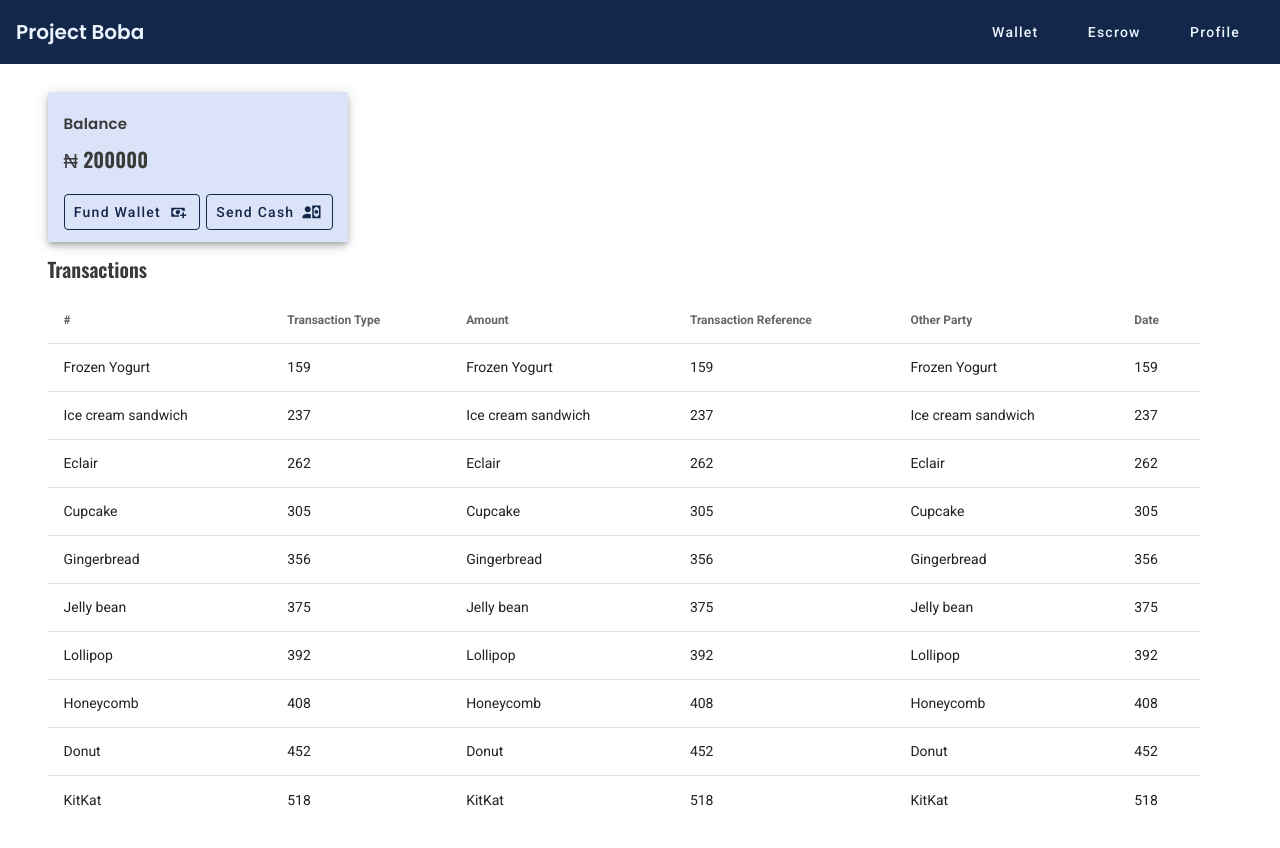
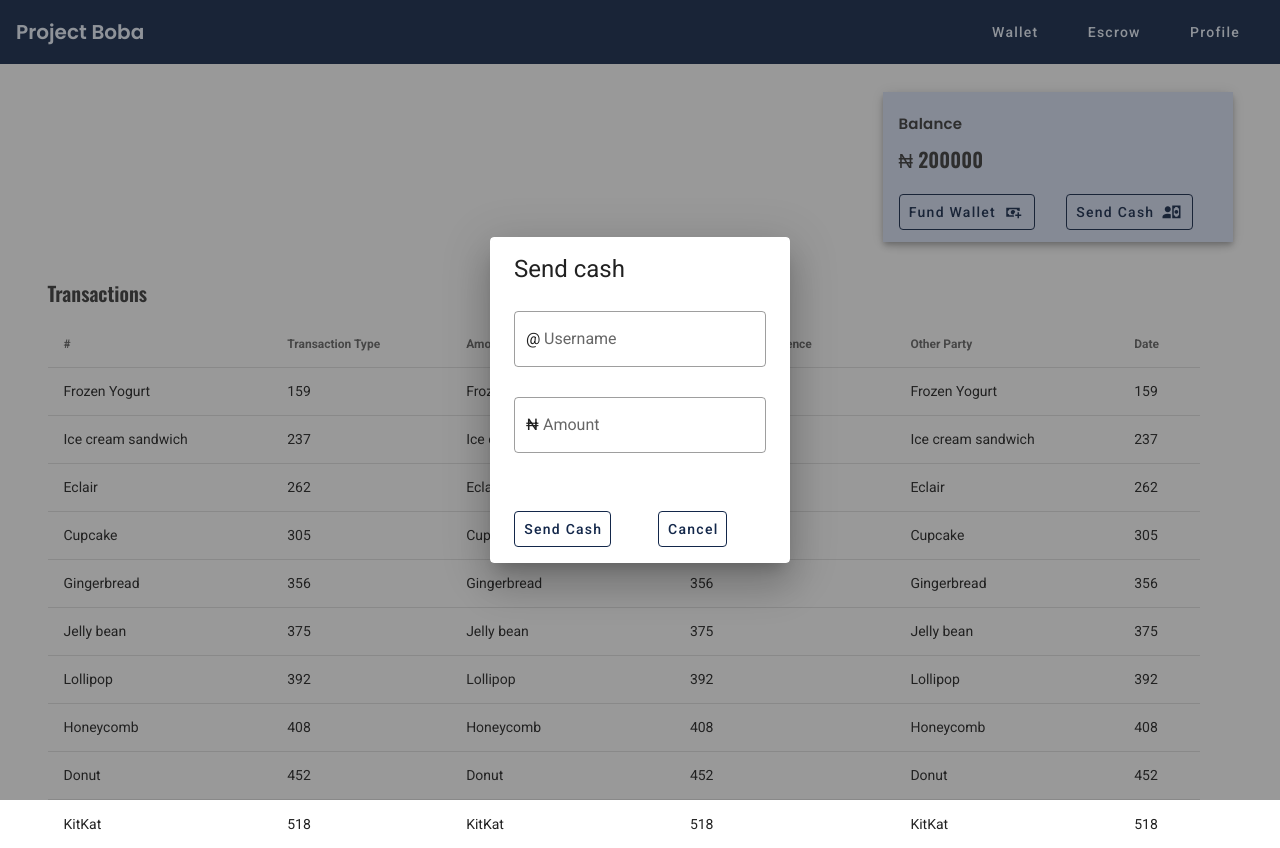
Before and after one commit to moon-grp/projectBoba-frontend, a Nuxt app: page /home in a window 1280 px wide. Before the commit the page ends 824 px from the top, so only its background shows below. Built offline with nearby package versions, Linux system fonts and the light colour scheme.

Commit message:
send money

```diff
--- a/pages/home.vue
+++ b/pages/home.vue
@@ -26,8 +26,8 @@
       </v-tabs-items>
     </div> -->
 
-    <v-row justify="start" class="mt-4">
-      <v-card width="300" height="150" color="#DAE3F7" elevation="5" tile>
+    <v-row justify="end" class="mt-4">
+      <v-card width="350" height="150" color="#DAE3F7" elevation="5" tile>
         <v-card-title class="amtFnt2"> Balance </v-card-title>
 
         <v-card-subtitle>
@@ -44,14 +44,14 @@
             fund wallet
             <v-icon right> mdi-cash-plus </v-icon>
           </v-btn>
-          <v-btn class="text-capitalize mx-auto" outlined color="#13274a"
+          <v-btn class="text-capitalize mx-auto"  @click="dialog = true" outlined color="#13274a"
             >send cash
             <v-icon right> mdi-account-cash </v-icon>
           </v-btn>
         </v-card-actions>
       </v-card>
     </v-row>
-    <v-row class="mt-6" justify="start">
+    <v-row class="mt-12" justify="start">
       <div class="text-capitalize amtFnt">transactions</div>
     </v-row>
     <v-row class="mt-6">
@@ -82,6 +82,41 @@
         </v-simple-table>
       </div>
     </v-row>
+
+    <v-dialog persistent max-width="300px" v-model="dialog">
+      <v-card>
+
+        <v-card-title>
+          <span class="headline">Send cash</span>
+        </v-card-title>
+        <v-card-text class="mt-4">
+          <v-container>
+            <v-row>
+              <v-text-field
+                label="Username"
+                outlined
+                color="#13274a"
+                prefix="@"
+              ></v-text-field>
+              <v-text-field
+                label="Amount"
+                outlined
+                color="#13274a"
+                prefix="₦"
+              ></v-text-field>
+            </v-row>
+          </v-container>
+        </v-card-text>
+        <v-card-actions class="pb-4">
+          <v-btn class="text-capitalize ml-2" outlined color="#13274a"
+            >send cash
+          </v-btn>
+            <v-btn  @click="dialog = false" class="text-capitalize mx-auto" outlined color="#13274a"
+            >cancel
+          </v-btn>
+        </v-card-actions>
+      </v-card>
+    </v-dialog>
   </div>
 </template>
 
@@ -100,6 +135,7 @@ export default {
   data() {
     return {
       tab: null,
+      dialog: true,
       desserts: [
         {
           name: 'Frozen Yogurt',
@@ -149,7 +185,7 @@ export default {
       var handler = PaystackPop.setup({
         key: key,
         email: 'olumidemm@gmail.com',
-        amount: "400000",
+        amount: '400000',
         ref: '' + Math.floor(Math.random() * 1000000000 + 1), // generates a pseudo-unique reference. Please replace with a reference you generated. Or remove the line entirely so our API will generate one for you
         metadata: {
           custom_fields: [
@@ -216,7 +252,7 @@ export default {
   color: #3a3a3a;
   font-weight: 100;
 }
-.tbl{
+.tbl {
   width: 90vw;
 }
 </style>
```
Lines whose indentation alone changed are shown as unchanged.
